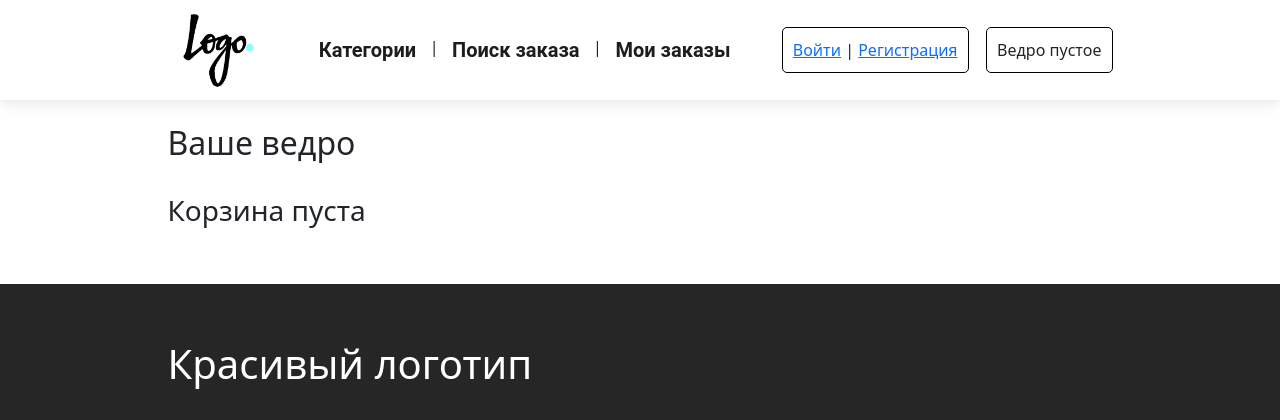
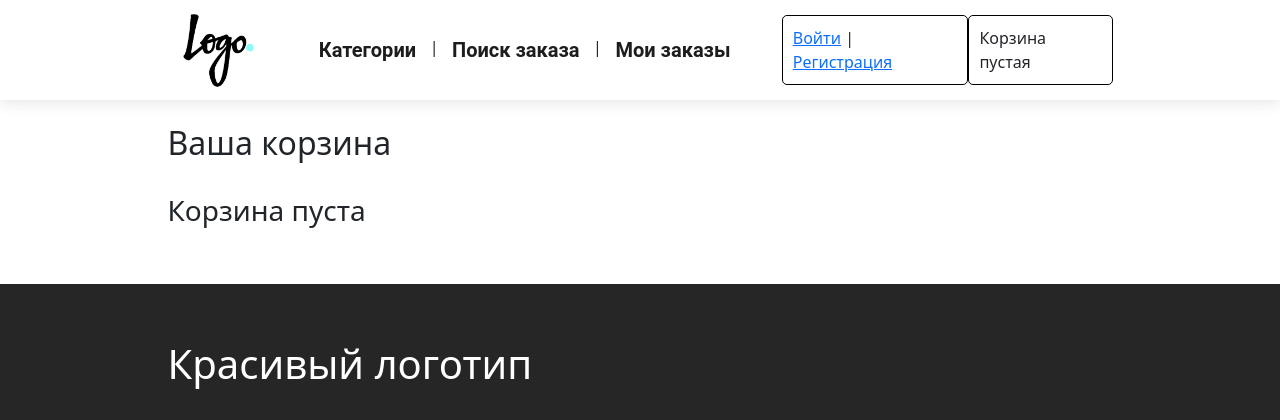
Before and after one commit to vackuzn/sbor, a Django app: page /cart/ in a window 1280 px wide. Shown: the top 420 px of the page. Run offline with Django 3.2, Linux system fonts and the light colour scheme; some libraries are stand-ins or nearby versions.

Commit message:
Fixed #4

```diff
--- a/internet_shop/cart/templates/cart/cart.html
+++ b/internet_shop/cart/templates/cart/cart.html
@@ -10,7 +10,7 @@
 {% block content %}
 
 
-<h2> Ваше ведро </h2>
+<h2> Ваша корзина </h2>
 <br>
 
 {% if cart|length > 0 %}
--- a/internet_shop/internet_shop/templates/base.html
+++ b/internet_shop/internet_shop/templates/base.html
@@ -46,9 +46,9 @@
 
                 <div class="basket">
                     {% if cart|length > 0 %}
-                        <a href="{% url 'cart' %}">Ведро:</a> {{ cart|length }} тов.
+                        <a href="{% url 'cart' %}">Корзина:</a> {{ cart|length }} тов.
                     {% else %}
-                        Ведро пустое
+                        Корзина пустая
                     {% endif %}
 
                 </div>
```
